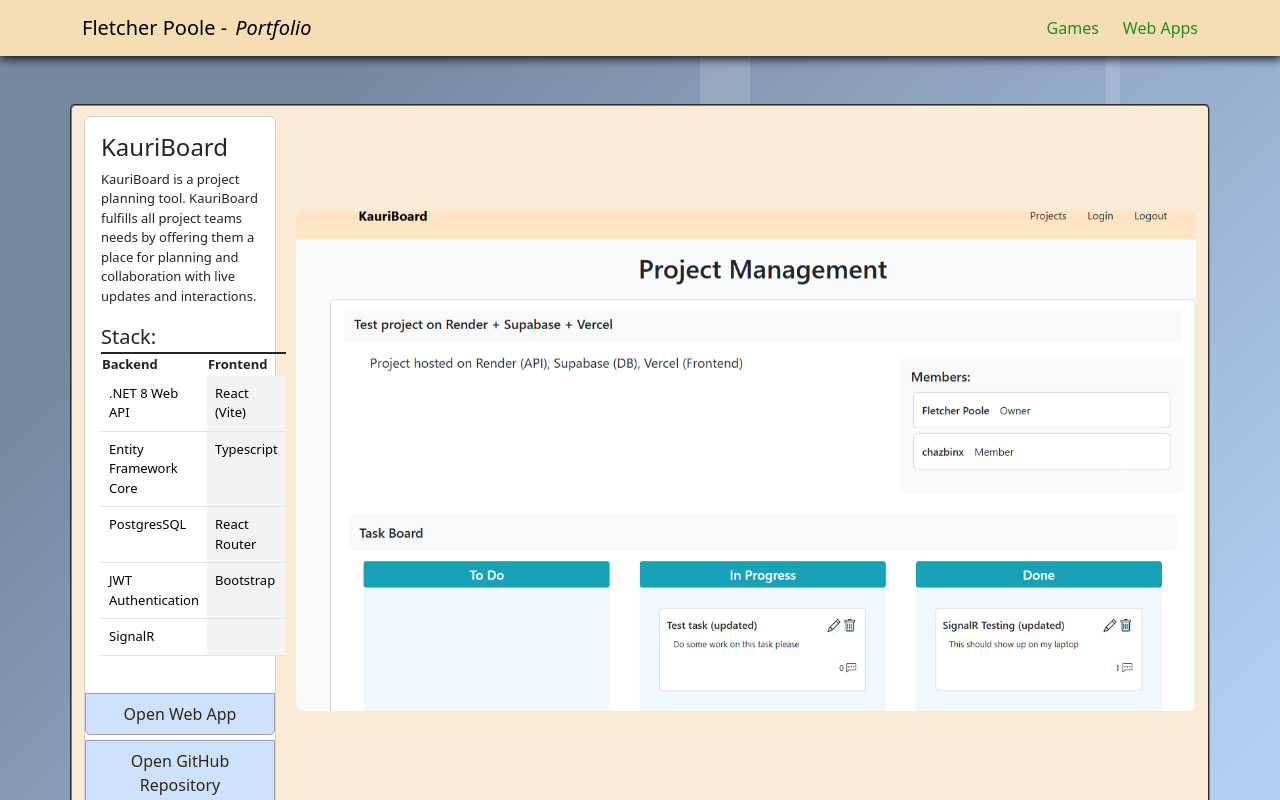
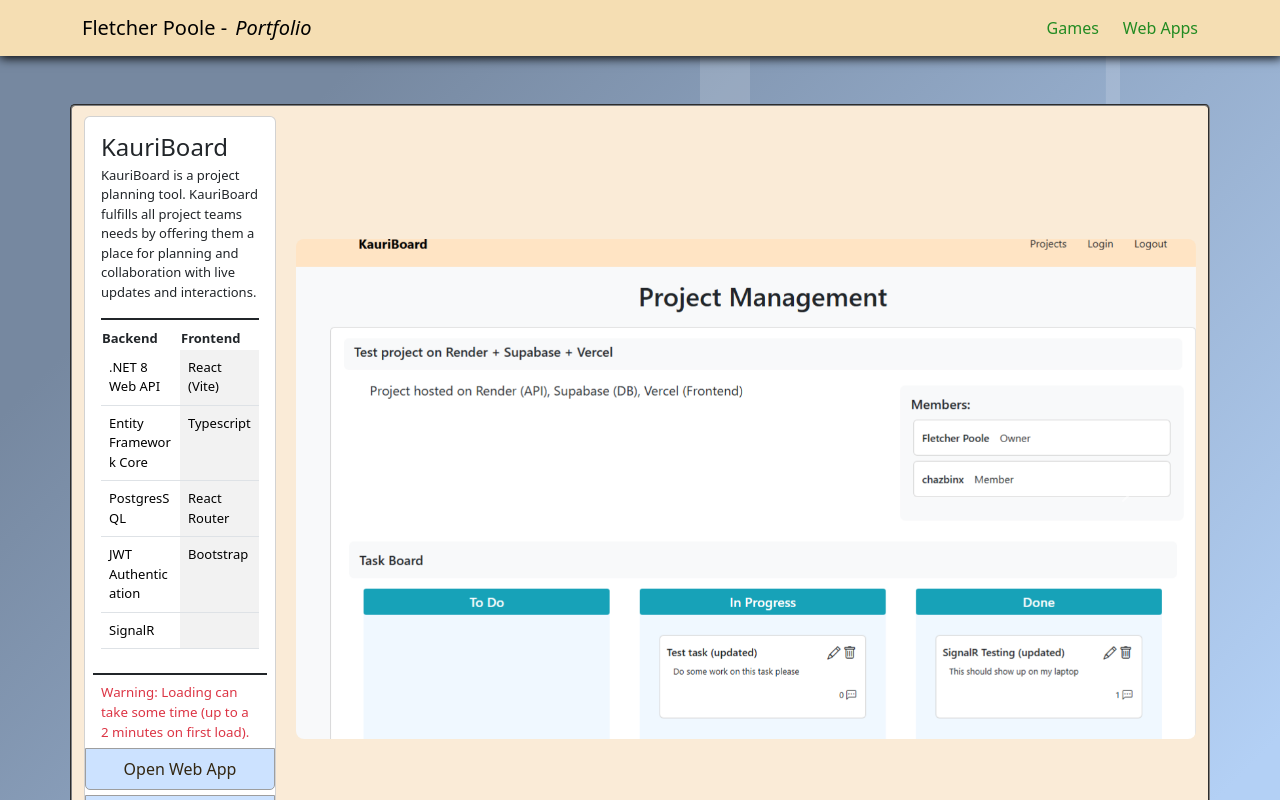
Before and after one commit to poole712/Portfolio, a React (Vite) app in the folder frontend/: page /Pages/WebAppsPage in a window 1280 px wide. Shown: the top 800 px of the page. Built offline with nearby package versions, Linux system fonts and the light colour scheme.

Commit message:
Refactor CSS styles, add warning message to web apps, and adjust game component layout

```diff
--- a/frontend/src/App.css
+++ b/frontend/src/App.css
@@ -34,8 +34,6 @@
   margin: 10px;
   margin-left: -10px;
 }
-
-
 
 .social-link {
   list-style-type: none;
@@ -92,6 +90,14 @@
   position: relative;
 }
 
+.warning-text {
+  font-size: smaller;
+}
+
+.table {
+  table-layout: fixed;
+}
+
 .my-nav-bar {
   background-color: #f5deb3;
 }
@@ -120,7 +126,6 @@
 
 .game-block {
   position: relative;
-  z-index: 6 !important;
   border-style: groove;
   border-radius: 5px;
   border-width: 2px;
--- a/frontend/src/assets/webapps.tsx
+++ b/frontend/src/assets/webapps.tsx
@@ -30,6 +30,7 @@
         "Google OAuth (Login)",
     ],
     webLink: "https://kauriboard.vercel.app/",
-    gitHubLink: "https://github.com/poole712/Kauriboard"
+    gitHubLink: "https://github.com/poole712/Kauriboard",
+    warning: "Loading can take some time (up to a 2 minutes on first load)."
   },
 ];
--- a/frontend/src/components/GameComponent.tsx
+++ b/frontend/src/components/GameComponent.tsx
@@ -10,7 +10,7 @@
           <div className="card-body">
             <h4 className="card-title">{game.name}</h4>
             <p className="card-text">{game.description}</p>
-            <p className="card-text fs-5">Engine: {game.engine}</p>
+            <p className="card-text">Engine: {game.engine}</p>
           </div>
           {game.gameLink && (
             <a
--- a/frontend/src/components/WebAppComponent.tsx
+++ b/frontend/src/components/WebAppComponent.tsx
@@ -8,10 +8,13 @@
         <div className="card description-box">
           {/*<img src={app.logo} className="game-logo" alt="..." />`*/}
           <div className="card-body">
-            <h4 className="card-title">{app.name}</h4>
+            <h4 className="card-title mb-1">{app.name}</h4>
             <p className="card-text">{app.description}</p>
-            <p className="card-text fs-5 mb-0">Stack:</p>
-            <table className="table stack-table table-striped-columns table-group-divider">
+            <div className="table-group-divider mb-2"/>
+            {/*<p className="card-text mb-0 text-center text-decoration-underline table-group-divider">
+              Stack
+            </p>*/}
+            <table className="table stack-table table-striped-columns mb-0">
               <thead>
                 <th>Backend</th>
                 <th>Frontend</th>
@@ -26,6 +29,8 @@
               </tbody>
             </table>
           </div>
+          <div className="table-group-divider m-2 "/>
+          {app.warning && <p className="text-danger warning-text mx-3 mb-0">Warning: {app.warning}</p>}
           {app.webLink && (
             <a
               href={app.webLink}
--- a/frontend/src/types/webappsType.tsx
+++ b/frontend/src/types/webappsType.tsx
@@ -10,4 +10,5 @@
   infrastructure: string[];
   webLink: string;
   gitHubLink: string;
+  warning: string
 }
```
